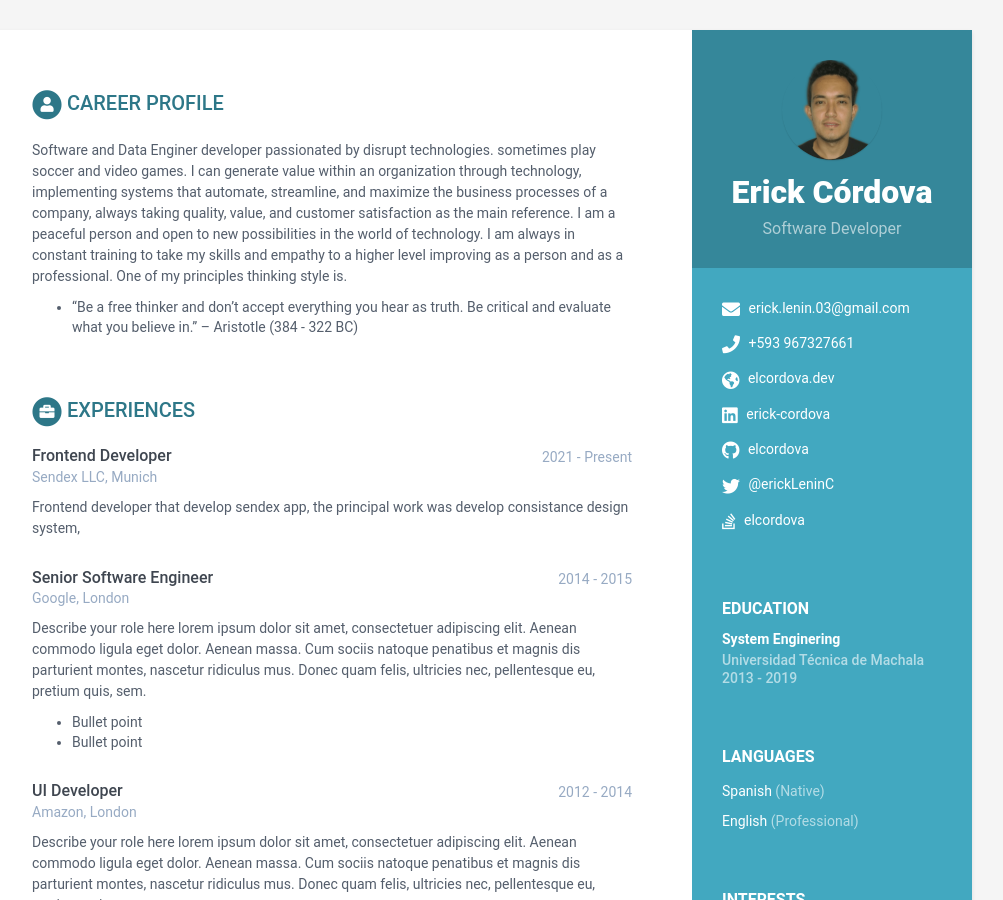
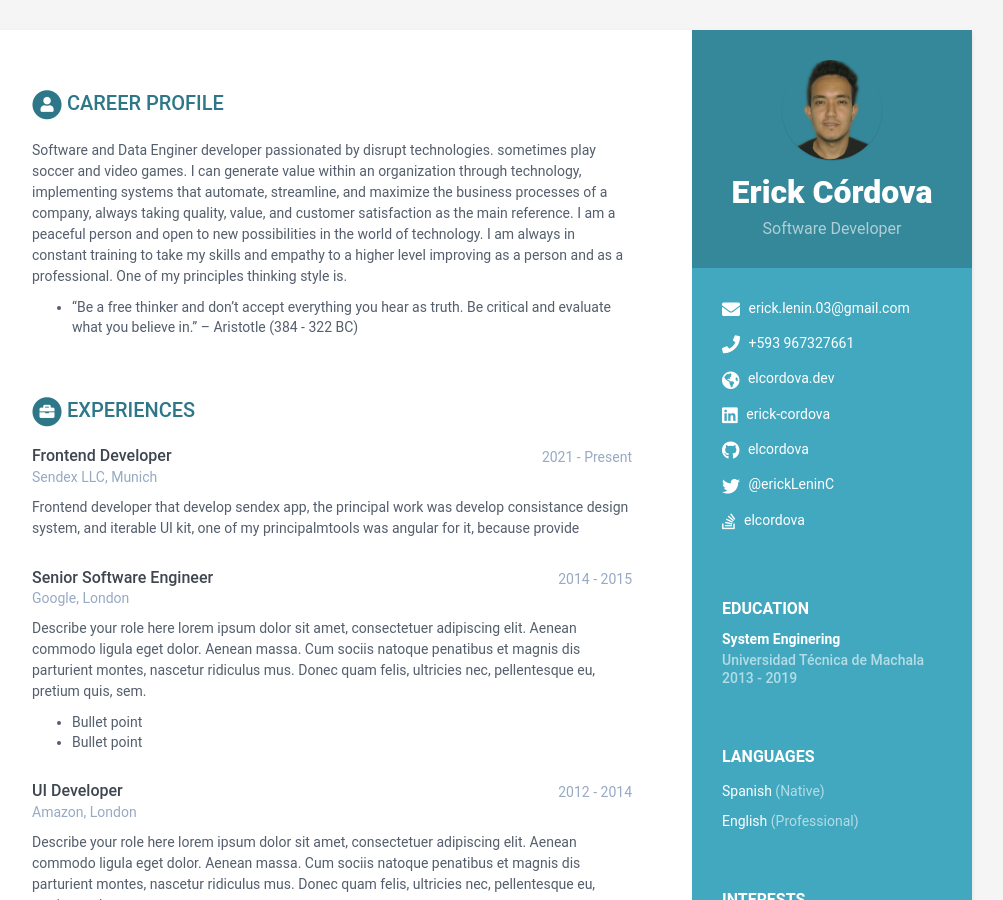
Before and after one commit to elcordova/caring-europa-fe48a, a Jekyll site: the page built from index.html, in a window 1280 px wide and 900 px high. Shown: the whole window, without its empty margins (168-1171 px from the left). Built offline with Jekyll 4.4.1, drawn with Linux system fonts in a browser that asks for light colours.

Commit message:
data.yml: changed

```diff
--- a/_data/data.yml
+++ b/_data/data.yml
@@ -53,7 +53,7 @@
     time: 2021 - Present
     company: 'Sendex LLC, Munich'
     details: |
-      Frontend developer that develop sendex app, the principal work was develop consistance design system,
+      Frontend developer that develop sendex app, the principal work was develop consistance design system, and iterable UI kit, one of my principalmtools was angular for it, because provide
   - role: Senior Software Engineer
     time: 2014 - 2015
     company: 'Google, London'
```
